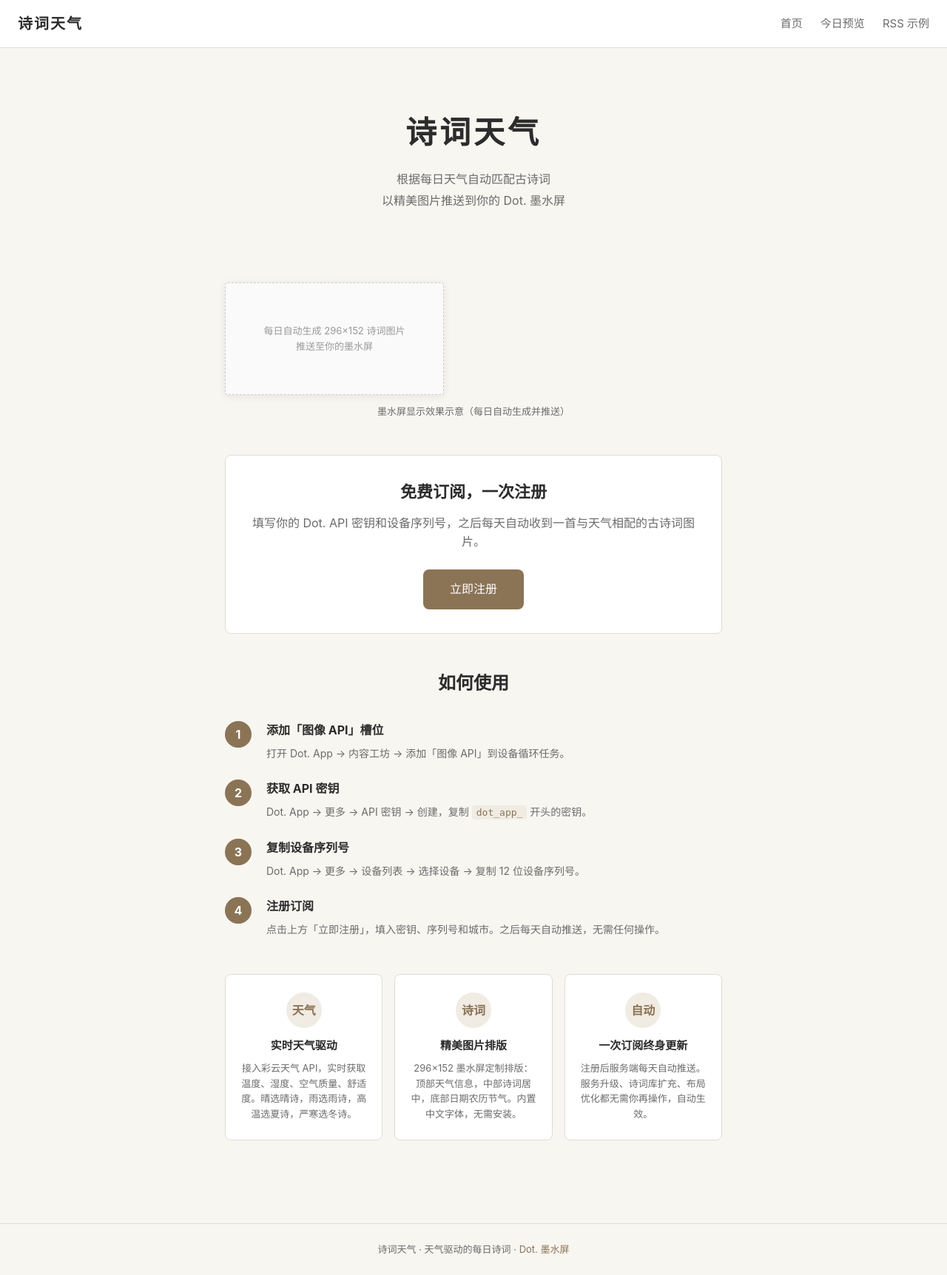
After one commit to bearybearbearygood/poetry-weather, a Flask app: template templates/push_index.html in a window 1280 px wide. The commit adds this page. Shown: the whole page at 74% size. Run offline with Flask 2, Linux system fonts and the light colour scheme; the template is opened without the code that fills it, so the values that code supplies are empty.

Commit message:
feat(server): 托管推送服务升级为 Image API 图片直推（多用户注册 + 定时批量推图）
- server.py: push_to_subscriber 从 Text API（build_text_payload+/text）改为 Image API（generate_image+push_to_device），推送与本地 main.py 相同的 296×152 图片
- server.py: 去重参数改为最新 select_poem 的 {title|author: timestamp} 字典格式
- server.py: 新增 /cron/push 端点（CRON_TOKEN 校验），供 Render Cron Job / GitHub Actions 每日调用批量推送
- requirements.txt: 补 flask + APScheduler
- Dockerfile: 默认启动 server.py（RSS 可用 CMD 覆盖）
- templates: 新增 push_index.html 托管首页；register.html 提示改为「图像 API」槽位

```diff
--- /dev/null
+++ b/templates/push_index.html
@@ -0,0 +1,77 @@
+{% extends "base.html" %}
+{% block title %}诗词天气 - 每日天气诗词图片推送{% endblock %}
+
+{% block content %}
+<section class="hero">
+    <h1>诗词天气</h1>
+    <p class="subtitle">根据每日天气自动匹配古诗词<br>以精美图片推送到你的 Dot. 墨水屏</p>
+</section>
+
+<section class="preview">
+    <div class="device-mockup" style="width:296px;height:152px;display:flex;align-items:center;justify-content:center;border:1px dashed #ccc;border-radius:4px;background:#fafafa;color:#999;font-size:13px;">
+        每日自动生成 296×152 诗词图片<br>推送至你的墨水屏
+    </div>
+    <p class="preview-caption">墨水屏显示效果示意（每日自动生成并推送）</p>
+</section>
+
+<!-- 注册入口 -->
+<section class="cta">
+    <h2>免费订阅，一次注册</h2>
+    <p>填写你的 Dot. API 密钥和设备序列号，之后每天自动收到一首与天气相配的古诗词图片。</p>
+    <a href="{{ url_for('register') }}" class="btn btn-primary btn-large">立即注册</a>
+</section>
+
+<!-- 使用步骤 -->
+<section class="steps">
+    <h2>如何使用</h2>
+    <div class="step-list">
+        <div class="step">
+            <div class="step-num">1</div>
+            <div class="step-content">
+                <h3>添加「图像 API」槽位</h3>
+                <p>打开 Dot. App → 内容工坊 → 添加「图像 API」到设备循环任务。</p>
+            </div>
+        </div>
+        <div class="step">
+            <div class="step-num">2</div>
+            <div class="step-content">
+                <h3>获取 API 密钥</h3>
+                <p>Dot. App → 更多 → API 密钥 → 创建，复制 <code>dot_app_</code> 开头的密钥。</p>
+            </div>
+        </div>
+        <div class="step">
+            <div class="step-num">3</div>
+            <div class="step-content">
+                <h3>复制设备序列号</h3>
+                <p>Dot. App → 更多 → 设备列表 → 选择设备 → 复制 12 位设备序列号。</p>
+            </div>
+        </div>
+        <div class="step">
+            <div class="step-num">4</div>
+            <div class="step-content">
+                <h3>注册订阅</h3>
+                <p>点击上方「立即注册」，填入密钥、序列号和城市。之后每天自动推送，无需任何操作。</p>
+            </div>
+        </div>
+    </div>
+</section>
+
+<!-- 功能特点 -->
+<section class="features">
+    <div class="feature-card">
+        <div class="feature-icon">天气</div>
+        <h3>实时天气驱动</h3>
+        <p>接入彩云天气 API，实时获取温度、湿度、空气质量、舒适度。晴选晴诗，雨选雨诗，高温选夏诗，严寒选冬诗。</p>
+    </div>
+    <div class="feature-card">
+        <div class="feature-icon">诗词</div>
+        <h3>精美图片排版</h3>
+        <p>296×152 墨水屏定制排版：顶部天气信息，中部诗词居中，底部日期农历节气。内置中文字体，无需安装。</p>
+    </div>
+    <div class="feature-card">
+        <div class="feature-icon">自动</div>
+        <h3>一次订阅终身更新</h3>
+        <p>注册后服务端每天自动推送。服务升级、诗词库扩充、布局优化都无需你再操作，自动生效。</p>
+    </div>
+</section>
+{% endblock %}
--- a/templates/register.html
+++ b/templates/register.html
@@ -59,11 +59,11 @@
     <div class="form-help">
         <h3>注册前请确认</h3>
         <ul>
-            <li>已在 Dot. App 的「内容工坊」中添加「文本 API」到设备循环任务</li>
+            <li>已在 Dot. App 的「内容工坊」中添加「图像 API」到设备循环任务</li>
             <li>设备已接通电源并连接网络</li>
             <li>API 密钥和设备序列号填写正确</li>
         </ul>
-        <p>遇到问题？请检查设备循环任务中是否已添加「文本 API」内容。</p>
+        <p>遇到问题？请检查设备循环任务中是否已添加「图像 API」内容。</p>
     </div>
 </section>
 {% endblock %}
```
Also changed, not shown: requirements.txt (+6 -2 lines), server.py (+68 -38 lines), 1 other file.
